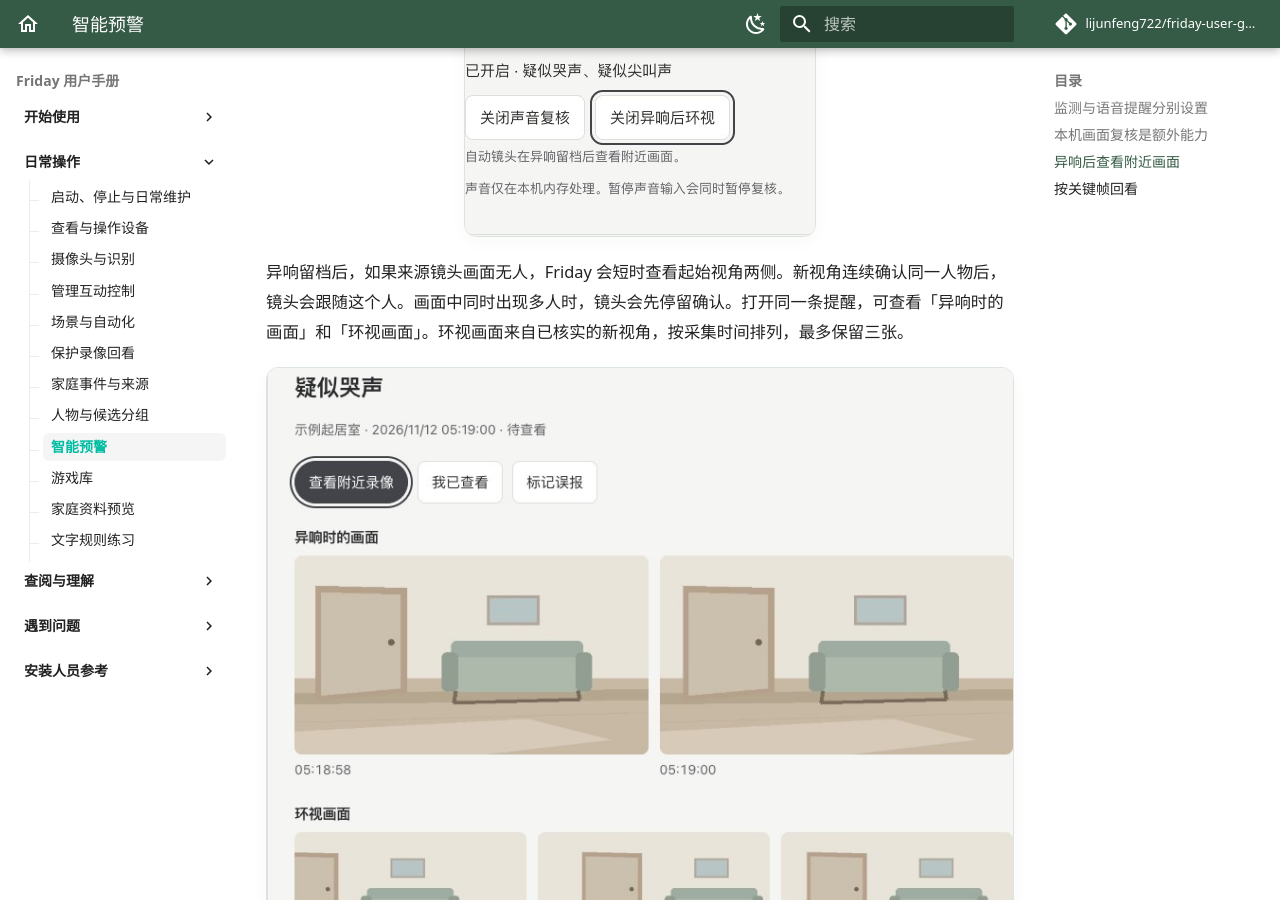
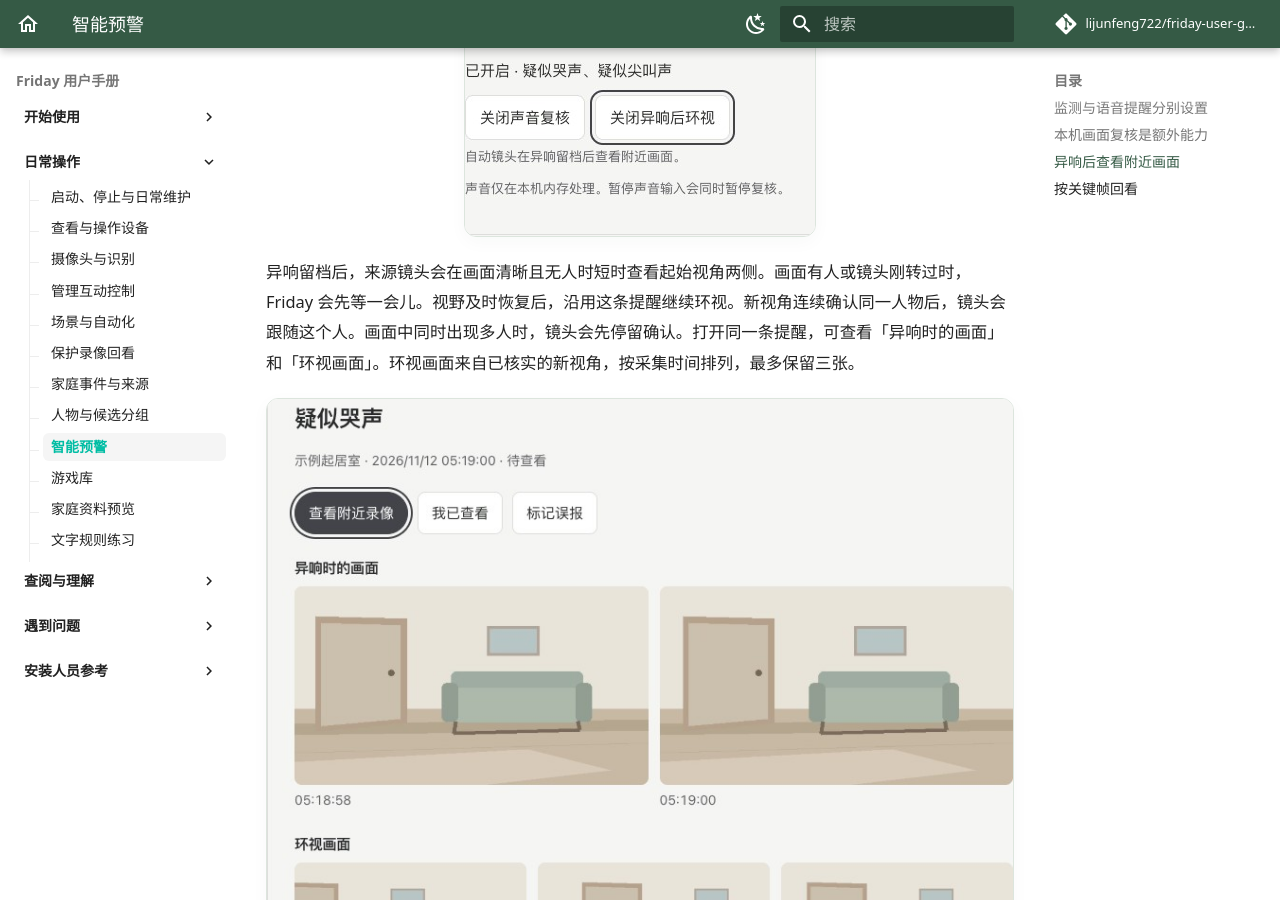
Before and after one commit to lijunfeng722/friday-user-guide, an MkDocs documentation site: the page built from docs/guides/safety.md, in a window 1280 px wide and 900 px high, scrolled down 1460 px. Built offline with MkDocs 1.6.1 and Material for MkDocs 9.7.7, drawn with Linux system fonts in a browser that asks for light colours; comment, search, counter and statistics services are not loaded.

Commit message:
文档：说明异响环视等候和接续

```diff
--- a/docs/guides/safety.md
+++ b/docs/guides/safety.md
@@ -22,7 +22,7 @@
 
 ![异响后环视已开启，合成演练](../assets/screenshots/friday-sound-search-settings.jpg)
 
-异响留档后，如果来源镜头画面无人，Friday 会短时查看起始视角两侧。新视角连续确认同一人物后，镜头会跟随这个人。画面中同时出现多人时，镜头会先停留确认。打开同一条提醒，可查看「异响时的画面」和「环视画面」。环视画面来自已核实的新视角，按采集时间排列，最多保留三张。
+异响留档后，来源镜头会在画面清晰且无人时短时查看起始视角两侧。画面有人或镜头刚转过时，Friday 会先等一会儿。视野及时恢复后，沿用这条提醒继续环视。新视角连续确认同一人物后，镜头会跟随这个人。画面中同时出现多人时，镜头会先停留确认。打开同一条提醒，可查看「异响时的画面」和「环视画面」。环视画面来自已核实的新视角，按采集时间排列，最多保留三张。
 
 ![同一条声音提醒中的事发画面和环视画面，示例提醒](../assets/screenshots/friday-sound-search-evidence.jpg)
 
```
Also changed, not shown: USER_MANUAL.md (+2 -2 lines), docs/troubleshooting/faq.md (+1 -1 lines).
